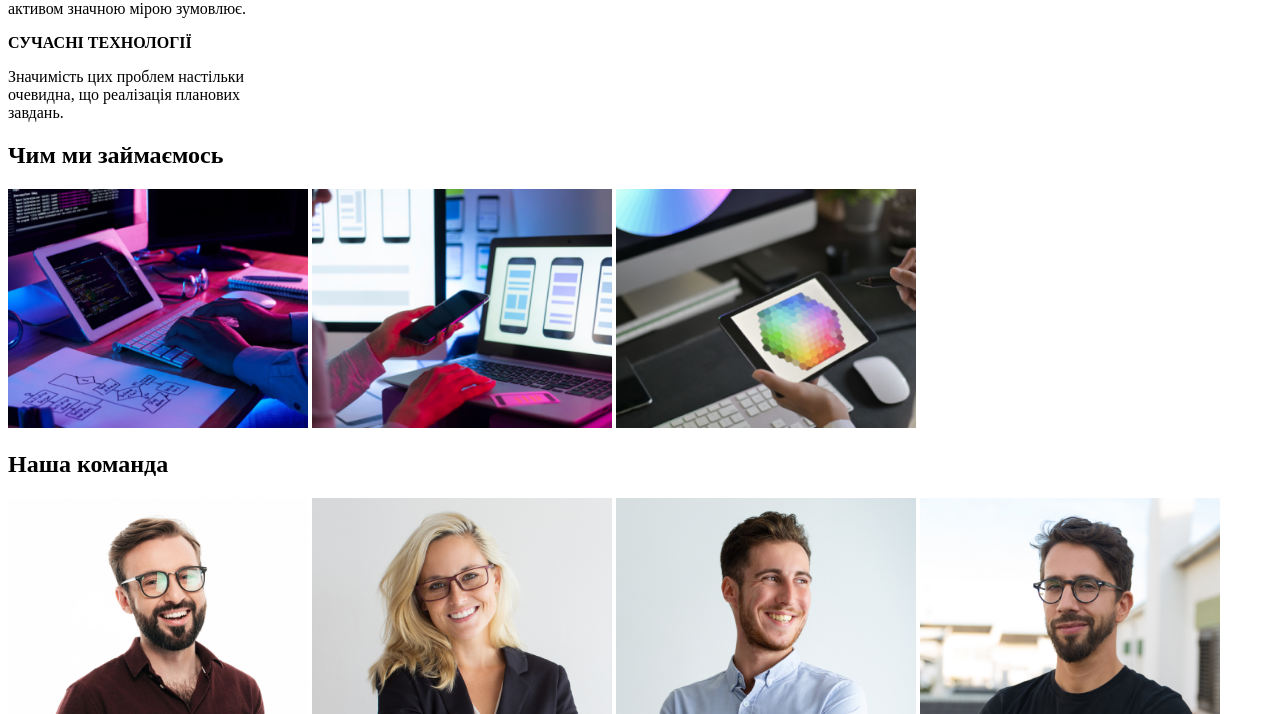
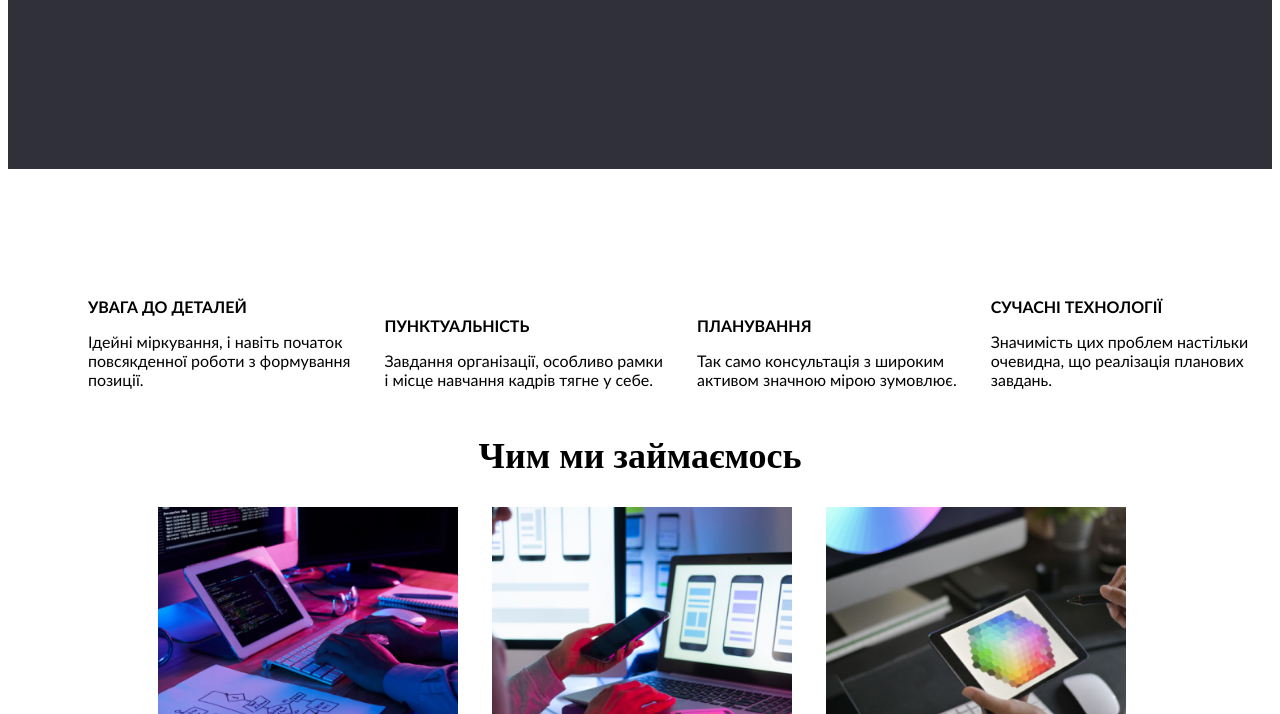
Before and after one commit to PvNastia/WebStudio, a plain HTML site: page index.html in a window 1280 px wide. Shown: the part 493-1207 px from the top of the page. Drawn offline with Linux system fonts and the light colour scheme.

Commit message:
Update index.html

```diff
--- a/index.html
+++ b/index.html
@@ -5,7 +5,7 @@
     <meta charset="UTF-8">
     <meta name="viewport" content="width=device-width, initial-scale=1.0">
     <title>Document</title>
-    <link rel="stylesheet" href=".style.css">
+    <link rel="stylesheet" href="./style.css">
 </head>
 
 <body>
```
